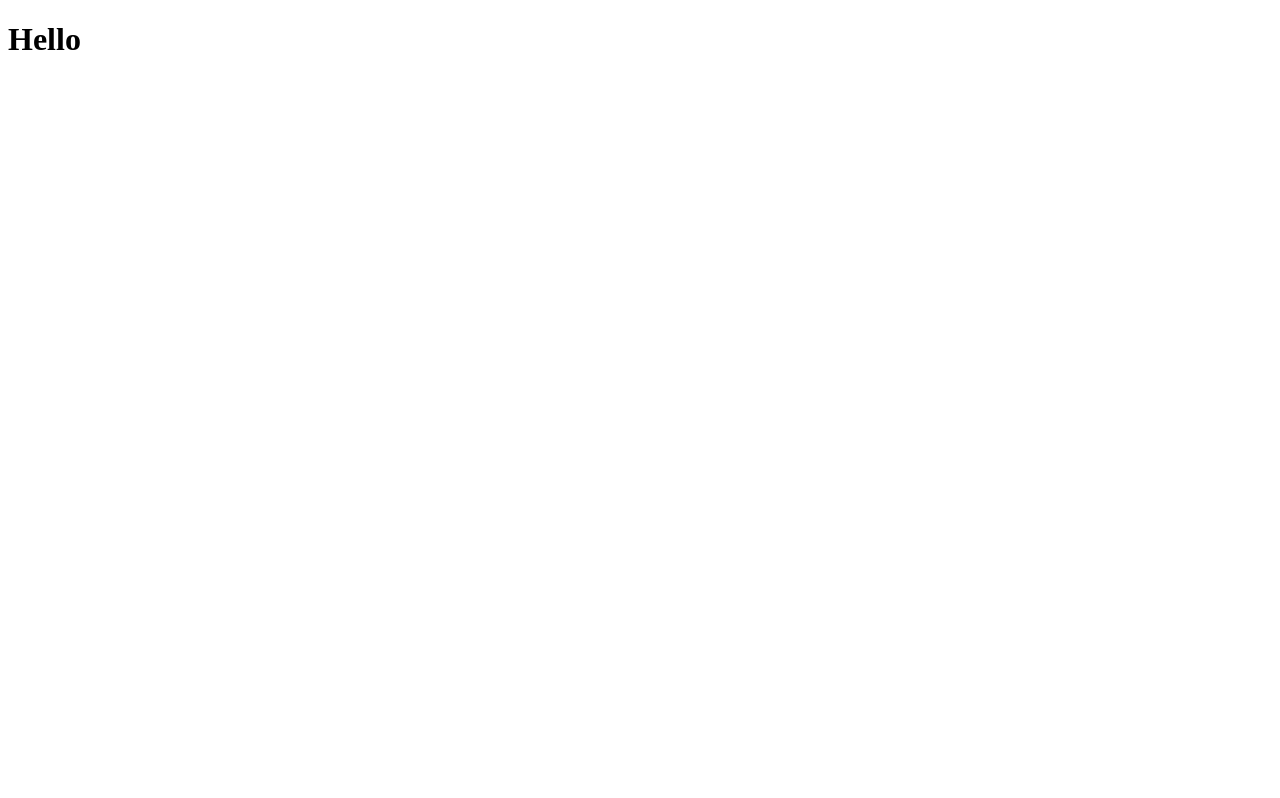
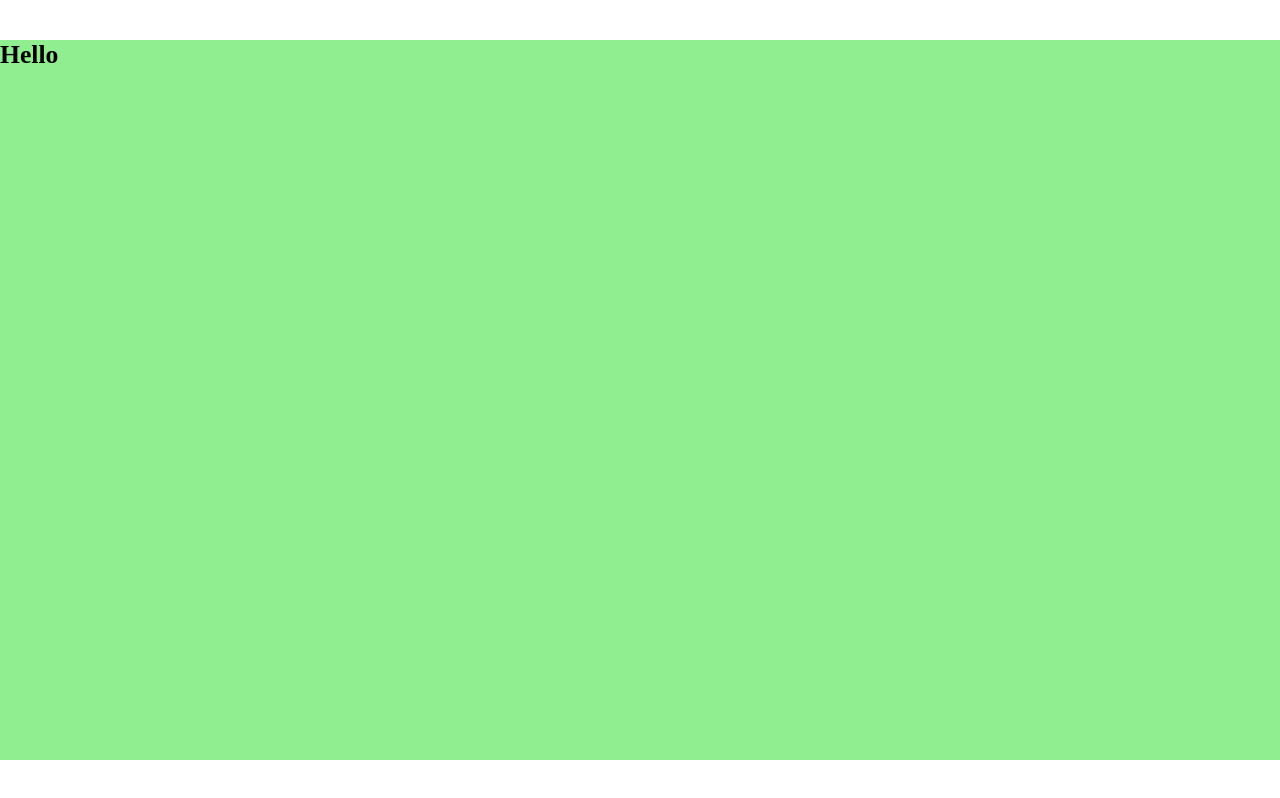
Before and after one commit to baIder/react-visualization, a React (Create React App) app: page / in a window 1280 px wide. Built offline with nearby package versions, Linux system fonts and the light colour scheme.

Commit message:
设置页面的宽高并居中

```diff
--- a/public/index.html
+++ b/public/index.html
@@ -6,8 +6,27 @@
   <meta name="viewport"
         content="width=device-width,initial-scale=1,minimum-scale=1,maximum-scale=1,user-scalable=no,viewport-fit=cover"/>
   <title>大屏可视化项目</title>
+  <script>
+    const clientWidth = document.documentElement.clientWidth
+    const clientHeight = document.documentElement.clientHeight
+    const pageWidth = clientWidth / clientHeight > 16 / 9 ? clientHeight * 16 / 9 : clientWidth
+    const pageHeight = pageWidth / (16 / 9)
+    const string = `
+      <style>
+        html{
+          font-size:${pageWidth / 100}px
+        }
+      </style>
+    `
+    document.write(string)
+  </script>
 </head>
 <body>
 <div id="root"></div>
+<script>
+  root.style.width = pageWidth + 'px'
+  root.style.height = pageHeight + 'px'
+  root.style.marginTop = (clientHeight - pageHeight) / 2 + 'px'
+</script>
 </body>
 </html>
--- a/src/index.scss
+++ b/src/index.scss
@@ -0,0 +1,14 @@
+* {
+  box-sizing: border-box;
+  margin: 0;
+  padding: 0;
+
+  &::before, &::after {
+    box-sizing: border-box;
+  }
+}
+
+#root {
+  margin: 0 auto;
+  background: lightgreen;
+}
```
